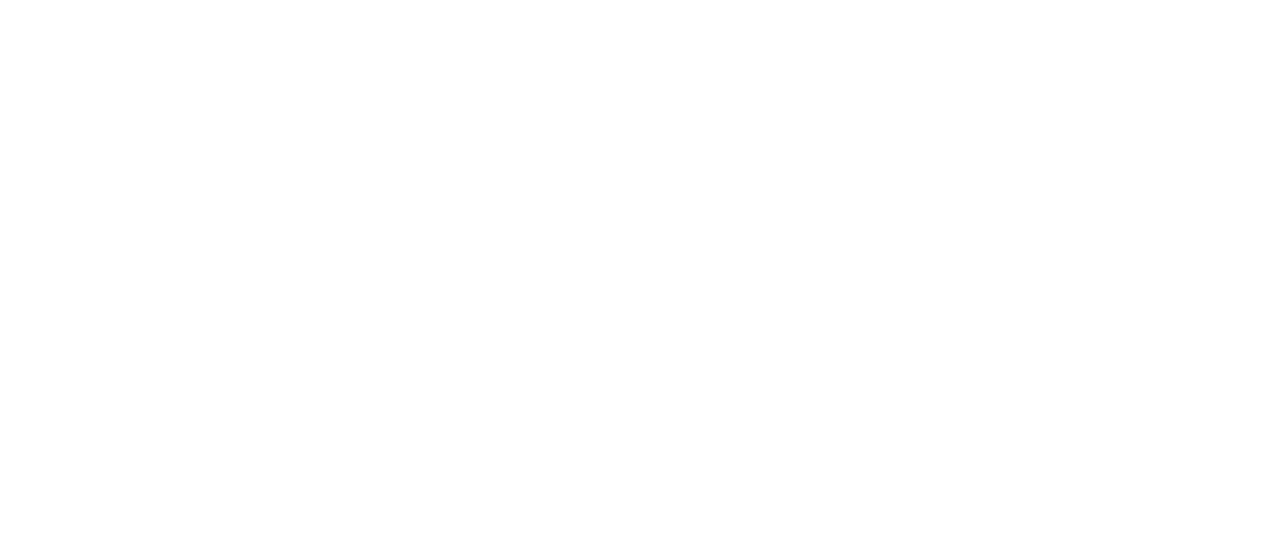
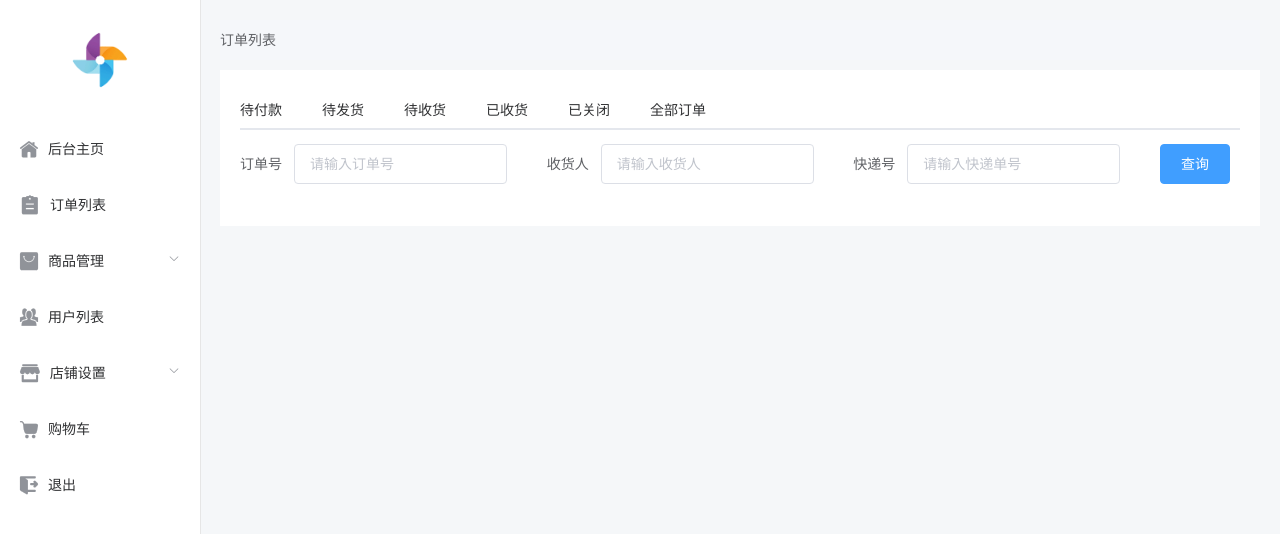
Before and after one commit to rxcapricious/newGradu, a Vue app in the folder newGraduClient/: page /#/entrance/order in a window 1280 px wide. Before the commit this address led to /#/. Shown: the top 534 px of the page. Built offline with nearby package versions, Linux system fonts and the light colour scheme; sample sign-in values are in the browser's storage.

Commit message:
feat:新增订单页面

```diff
--- a/newGraduClient/src/components/Sidebar.vue
+++ b/newGraduClient/src/components/Sidebar.vue
@@ -9,7 +9,7 @@
                 <i class="icon icon-zhuye"></i>
                 <span>后台主页</span>
             </el-menu-item>
-             <el-menu-item index="/dashboard/order">
+             <el-menu-item index="/entrance/order">
                 <i class="icon icon-icon"></i>
                 <span>订单列表</span>
             </el-menu-item>
@@ -18,17 +18,17 @@
                     <i class="icon icon-shangpin"></i>
                     <span>商品管理</span>
                 </template>
-                <el-menu-item index="/dashboard/goods">
+                <el-menu-item index="/entrance/goods">
                     <i class="icon icon-dian"></i>
                     <span>商品列表</span>
                 </el-menu-item>
-                <el-menu-item index="/dashboard/nature">
+                <el-menu-item index="/entrance/nature">
                     <i class="icon icon-dian"></i>
                     <span>商品设置</span>
                 </el-menu-item>
             </el-submenu>
 
-            <el-menu-item index="/dashboard/user">
+            <el-menu-item index="/entrance/user">
                 <i class="icon icon-yonghu"></i>
                 <span>用户列表</span>
             </el-menu-item>
@@ -37,33 +37,33 @@
                     <i class="icon icon-dianpu-copy"></i>
                     <span>店铺设置</span>
                 </template>
-                <el-menu-item index="/dashboard/settings/showset">
+                <el-menu-item index="/entrance/settings/showset">
                     <i class="icon icon-dian"></i>
                     <span>显示设置</span>
                 </el-menu-item>
-                <el-menu-item index="/dashboard/ad">
+                <el-menu-item index="/entrance/ad">
                     <i class="icon icon-dian"></i>
                     <span>广告列表</span>
                 </el-menu-item>
-                <el-menu-item index="/dashboard/notice">
+                <el-menu-item index="/entrance/notice">
                     <i class="icon icon-dian"></i>
                     <span>公告管理</span>
                 </el-menu-item>
-                <el-menu-item index="/dashboard/freight">
+                <el-menu-item index="/entrance/freight">
                     <i class="icon icon-dian"></i>
                     <span>运费模板</span>
                 </el-menu-item>
-                <el-menu-item index="/dashboard/shipper">
+                <el-menu-item index="/entrance/shipper">
                     <i class="icon icon-dian"></i>
                     <span>快递设置</span>
                 </el-menu-item>
-                <el-menu-item index="/dashboard/admin">
+                <el-menu-item index="/entrance/admin">
                     <i class="icon icon-dian"></i>
                     <span>管理员</span>
                 </el-menu-item>
             </el-submenu>
 
-             <el-menu-item index="/dashboard/shopcart">
+             <el-menu-item index="/entrance/shopcart">
                 <i class="icon icon-gouwu"></i>
                 <span>购物车</span>
             </el-menu-item>
@@ -81,7 +81,7 @@
     export default {
         data() {
             return {
-                currentPagePath: '/dashboard',
+                currentPagePath: '/entrance',
                 loginInfo: null,
             }
         },
--- a/newGraduClient/src/router/index.js
+++ b/newGraduClient/src/router/index.js
@@ -28,6 +28,11 @@
           path: 'welcome',
           name: 'welcome',
           component: page.entrance.welcome
+        },
+        {
+          path: 'order',
+          name: 'order',
+          component: page.entrance.order
         }
       ]
     }
--- a/newGraduClient/src/router/pages/index.js
+++ b/newGraduClient/src/router/pages/index.js
@@ -8,6 +8,7 @@
      },
      entrance: {
          index: () => import('@/view/entrance.vue'),
-         welcome: ()=> import('@/view/welcome.vue')
+         welcome: ()=> import('@/view/welcome.vue'),
+         order: ()=> import('@/view/Order/OrderPage.vue')
      }
  }
--- /dev/null
+++ b/newGraduClient/src/view/Order/OrderPage.vue
@@ -0,0 +1,73 @@
+<template>
+    <div class="order-content">
+        <div class="content-nav">
+            <el-breadcrumb class="breadcrumb" separator="/">
+                <el-breadcrumb-item>订单列表</el-breadcrumb-item>
+            </el-breadcrumb>
+        </div>
+
+        <div class="content-main">
+            <el-tabs v-model="activeName" @tab-click="handleClick">
+                <el-tab-pane label="待付款" name="first"></el-tab-pane>
+                <el-tab-pane label="待发货" name="second"></el-tab-pane>
+                <el-tab-pane label="待收货" name="third"></el-tab-pane>
+                <el-tab-pane label="已收货" name="fourth"></el-tab-pane>
+                <el-tab-pane label="已关闭" name="five"></el-tab-pane>
+                <el-tab-pane label="全部订单" name="six"></el-tab-pane>
+            </el-tabs>
+            <div class="main-form">
+                <el-form :inline="true"  class="demo-form-inline">
+                    <el-form-item label="订单号">
+                        <el-input  placeholder="请输入订单号"></el-input>
+                    </el-form-item>
+                    <el-form-item label="收货人">
+                        <el-input  placeholder="请输入收货人"></el-input>
+                    </el-form-item>
+                    <el-form-item label="快递号">
+                        <el-input  placeholder="请输入快递单号"></el-input>
+                    </el-form-item>
+
+                    <el-form-item>
+                        <el-button type="primary" @click="onSubmit">查询</el-button>
+                    </el-form-item>
+                </el-form>
+            </div>
+
+            <div class="form-table">
+
+            </div>
+        </div>
+    </div>
+</template>
+
+<script>
+export default {
+
+}
+</script>
+
+<style lang="less" scoped>
+.order-content {
+    .content-nav {
+        height: 40px;
+        background: #f5f7fa;
+        margin: 0 0 10px;
+        display: flex;
+    }
+    .content-nav .breadcrumb {
+        height: 40px;
+        line-height: 40px;
+        flex: 1;
+        color: #8492a6;
+    }
+    .content-main {
+        padding: 20px;
+        background: #fff;
+    }
+    .demo-form-inline{
+        display: flex;
+        justify-content: space-between;
+        align-items: center;
+    }
+}
+</style>
```
Also changed, not shown: newGraduClient/src/view/Order/OrderdetailPage.vue (added).
